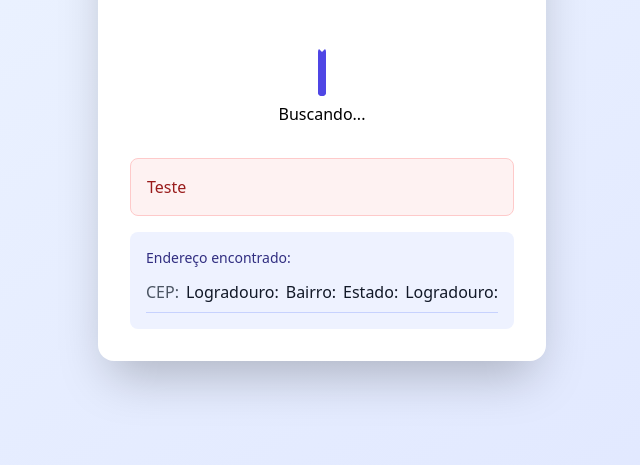
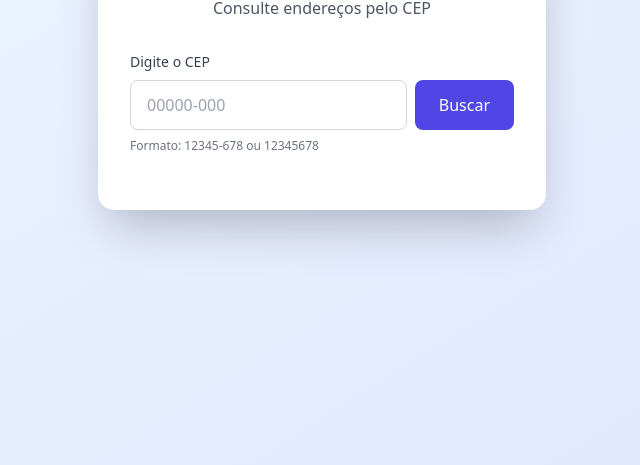
Before and after one commit to LucasValpereiro/AULA16, a plain HTML site: page index.html in a window 1280 px wide. Shown: the part 335-800 px from the top of the page, without its empty margins (318-958 px from the left). Drawn offline with nearby package versions, Linux system fonts and the light colour scheme.

Commit message:
att index

```diff
--- a/index.html
+++ b/index.html
@@ -1,63 +1,80 @@
 <!DOCTYPE html>
-<html lang="en">
+<html lang="pt-BR">
 <head>
     <meta charset="UTF-8">
     <meta name="viewport" content="width=device-width, initial-scale=1.0">
-    <title>CEP</title>
+    <title>Buscador de CEP</title>
     <script src="https://cdn.tailwindcss.com"></script>
 </head>
-<body class="bg-gradient-to-br from-blue-50 to-indigo-100 min-h-screen flex items-center
-    justify-center p-4">
-
+<body class="bg-gradient-to-br from-blue-50 to-indigo-100 min-h-screen flex items-center justify-center p-4">
     <div class="bg-white rounded-2xl shadow-2xl p-8 w-full max-w-md">
-
         <div class="text-center mb-8">
-            <h1 class="text-3x1 font-bold text-indigo-600 mb-2">Buscador de CEP</h1>
-
-            <p class="text-gray-600">Consulte Endereços pelo CEP</p>
+            <h1 class="text-3xl font-bold text-indigo-600 mb-2">Buscador de CEP</h1>
+            <p class="text-gray-600">Consulte endereços pelo CEP</p>
         </div>
 
         <div class="mb-6">
-            <label for="cep" class="block text-sm font-medium text-gray-700 mb-2">Digite o CEP</label>
-
+            <label for="cep" class="block text-sm font-medium text-gray-700 mb-2">
+                Digite o CEP
+            </label>
             <div class="flex gap-2">
-                <input type="text" id="cep" placeholder="000000-000"
-                class="flex-1 px-4 py-3 border border-gray-300 rounded-lg focus:ring-2
-                focus:ring-indigo-500 focus:border-transparent outline-none transition">
-
-                <button id="buscarBtn" class="px-6 py-3 bg-indigo-600 text-white font-medium
-                rounded-lg hover:bg-indigo-700 transition   ">Buscar</button>
+                <input
+                    type="text"
+                    id="cep"
+                    placeholder="00000-000"
+                    maxlength="9"
+                    class="flex-1 px-4 py-3 border border-gray-300 rounded-lg focus:ring-2 focus:ring-indigo-500 focus:border-transparent outline-none transition"
+                />
+                <button
+                    id="buscarBtn"
+                    class="px-6 py-3 bg-indigo-600 text-white rounded-lg hover:bg-indigo-700 transition font-medium"
+                >
+                    Buscar
+                </button>
             </div>
-
             <p class="text-xs text-gray-500 mt-2">Formato: 12345-678 ou 12345678</p>
         </div>
-        <div id="loading" class="text-center py-8">
-            <div class="inline-block animate-spin rounded-full h-12 border-4
-            border-indigo-600 border-t-transparent"></div>
-            <p>Buscando...</p>
+
+        <div id="loading" class="hidden text-center py-8">
+            <div class="inline-block animate-spin rounded-full h-12 w-12 border-4 border-indigo-600 border-t-transparent"></div>
+            <p class="text-gray-600 mt-4">Buscando...</p>
         </div>
 
-        <div id="erro" class="bg-red-50 border border-red-200 rounded-lg p-4 mb-4">
-            <p class="text-red-800 font-medium" id="mensagemErro">Teste</p>
+        <div id="erro" class="hidden bg-red-50 border border-red-200 rounded-lg p-4 mb-4">
+            <p class="text-red-800 font-medium" id="mensagemErro"></p>
         </div>
 
-        <div id="resultado" class="space-y-3">
-
+        <div id="resultado" class="hidden space-y-3">
             <div class="bg-indigo-50 rounded-lg p-4">
                 <h3 class="text-sm font-medium text-indigo-900 mb-3">Endereço encontrado:</h3>
 
                 <div class="space-y-2">
                     <div class="flex justify-between border-b border-indigo-200 pb-2">
                         <span class="text-gray-600">CEP:</span>
-                        <span class="font-medium text-gray-900" id="Logradouro">Logradouro:</span>
-                         <span class="font-medium text-gray-900" id="Logradouro">Bairro:</span>
-                          <span class="font-medium text-gray-900" id="Logradouro">Estado:</span>
-                           <span class="font-medium text-gray-900" id="Logradouro">Logradouro:</span>
+                        <span class="font-medium text-gray-900" id="cepResultado"></span>
+                    </div>
+                    <div class="flex justify-between border-b border-indigo-200 pb-2">
+                        <span class="text-gray-600">Logradouro:</span>
+                        <span class="font-medium text-gray-900" id="logradouro"></span>
+                    </div>
+                    <div class="flex justify-between border-b border-indigo-200 pb-2">
+                        <span class="text-gray-600">Bairro:</span>
+                        <span class="font-medium text-gray-900" id="bairro"></span>
+                    </div>
+                    <div class="flex justify-between border-b border-indigo-200 pb-2">
+                        <span class="text-gray-600">Cidade:</span>
+                        <span class="font-medium text-gray-900" id="cidade"></span>
+                    </div>
+                    <div class="flex justify-between">
+                        <span class="text-gray-600">Estado:</span>
+                        <span class="font-medium text-gray-900" id="estado"></span>
                     </div>
                 </div>
             </div>
         </div>
     </div>
+    <script>
 
+    </script>
 </body>
 </html>
```
